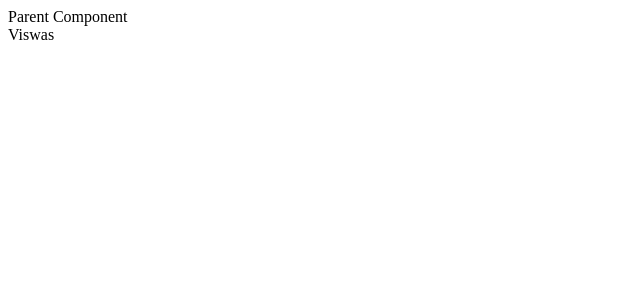
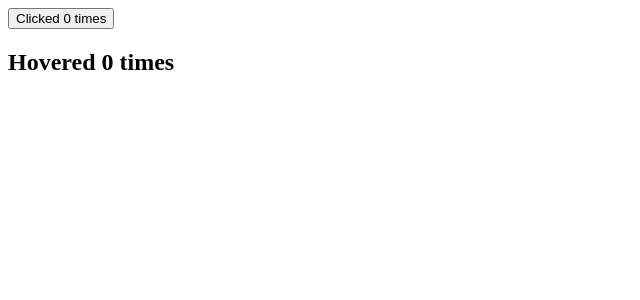
Before and after one commit to Syed-Sadman/Codev-React, a React (Create React App) app: page / in a window 1280 px wide. Shown: the top 300 px of the page, without its empty margins (0-640 px from the left). Built offline with nearby package versions, Linux system fonts and the light colour scheme.

Commit message:
click & hover count

```diff
--- a/src/App.js
+++ b/src/App.js
@@ -6,7 +6,9 @@
 // import FuncClick from './comp/FuncClick'
 //import ParentComponent from './comp/ParentComponent'
 //import LifeCycleA from './comp/LifeCycleA'
-import ParentComp from './comp/ParentComp'
+import ClickCount from './comp/ClickCount';
+import HoverCount from './comp/HoverCount';
+//import ParentComp from './comp/ParentComp'
 //import PureComp from './comp/PureComp'
 // import Table from './comp/Table'
 //import UserGreeting from './comp/UserGreeting'
@@ -20,9 +22,10 @@ function App(){
       <UserGreeting/> */}
     {/* <LifeCycleA/> */}
     {/* <Table/> */}
-
+      <ClickCount/>
       {/* <PureComp/> */}
-      <ParentComp/>
+      {/* <ParentComp/> */}
+      <HoverCount/>
     </div>
   );
 }
--- /dev/null
+++ b/src/comp/ClickCount.js
@@ -0,0 +1,29 @@
+import React, { Component } from 'react'
+
+class ClickCount extends Component {
+    constructor(props) {
+        super(props)
+
+        this.state = {
+             count:0
+        }
+    }
+
+
+    clickcount=()=>{
+        this.setState({                                         // prevState=>{return count:prevstate.count+1} can be written too
+            count:this.state.count+1
+        })
+    }
+
+    render() {
+        const {count}=this.state;
+        return (
+            <div>
+                <button onClick={this.clickcount} > Clicked {count} times</button>
+            </div>
+        )
+    }
+}
+
+export default ClickCount
--- /dev/null
+++ b/src/comp/HoverCount.js
@@ -0,0 +1,30 @@
+import React, { Component } from 'react'
+
+class HoverCount extends Component {
+    constructor(props) {
+        super(props)
+
+        this.state = {
+             count:0
+        }
+    }
+
+    mouseHover=()=>{
+        this.setState({
+            count:this.state.count+1
+        })
+    }
+
+
+    render() {
+        console.log('hovered now')
+        const{count}=this.state;
+        return (
+            <div>
+             <h2 onMouseOver={this.mouseHover} >Hovered {count} times</h2>
+            </div>
+        )
+    }
+}
+
+export default HoverCount
```
